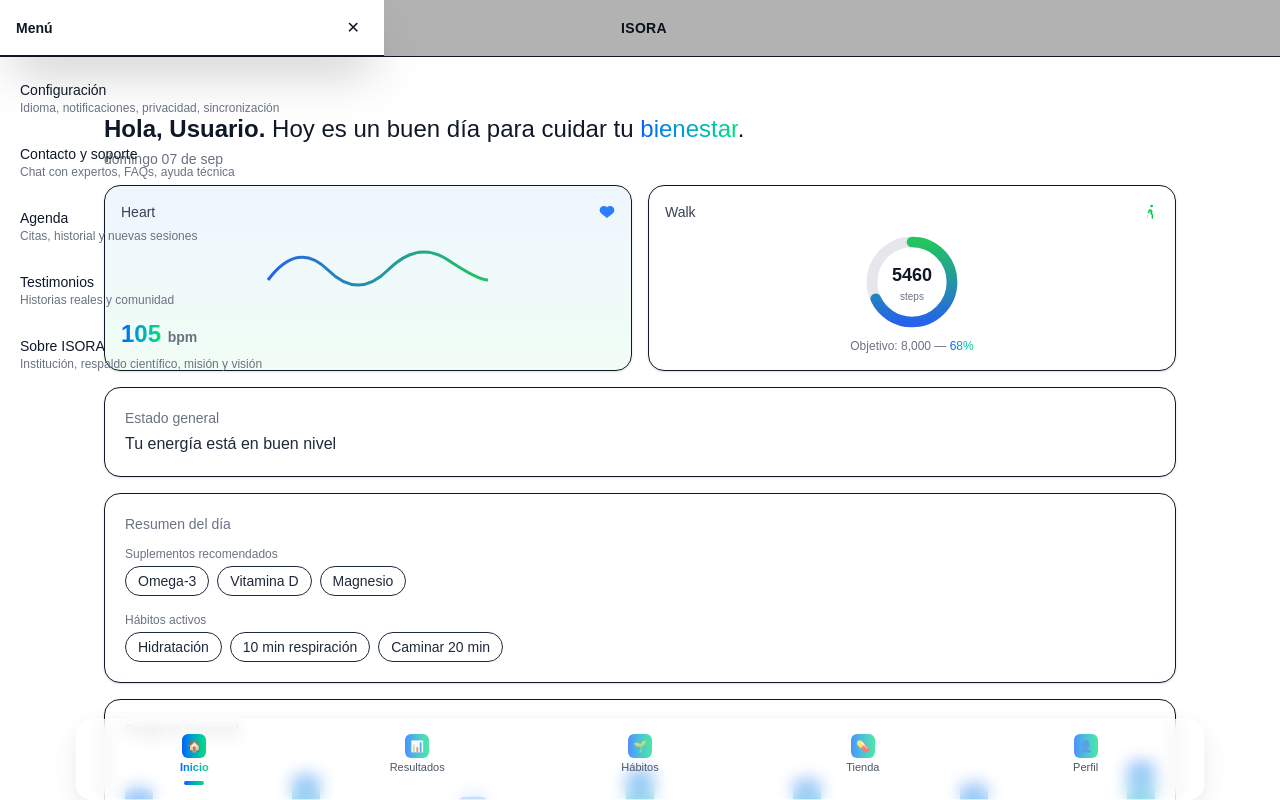
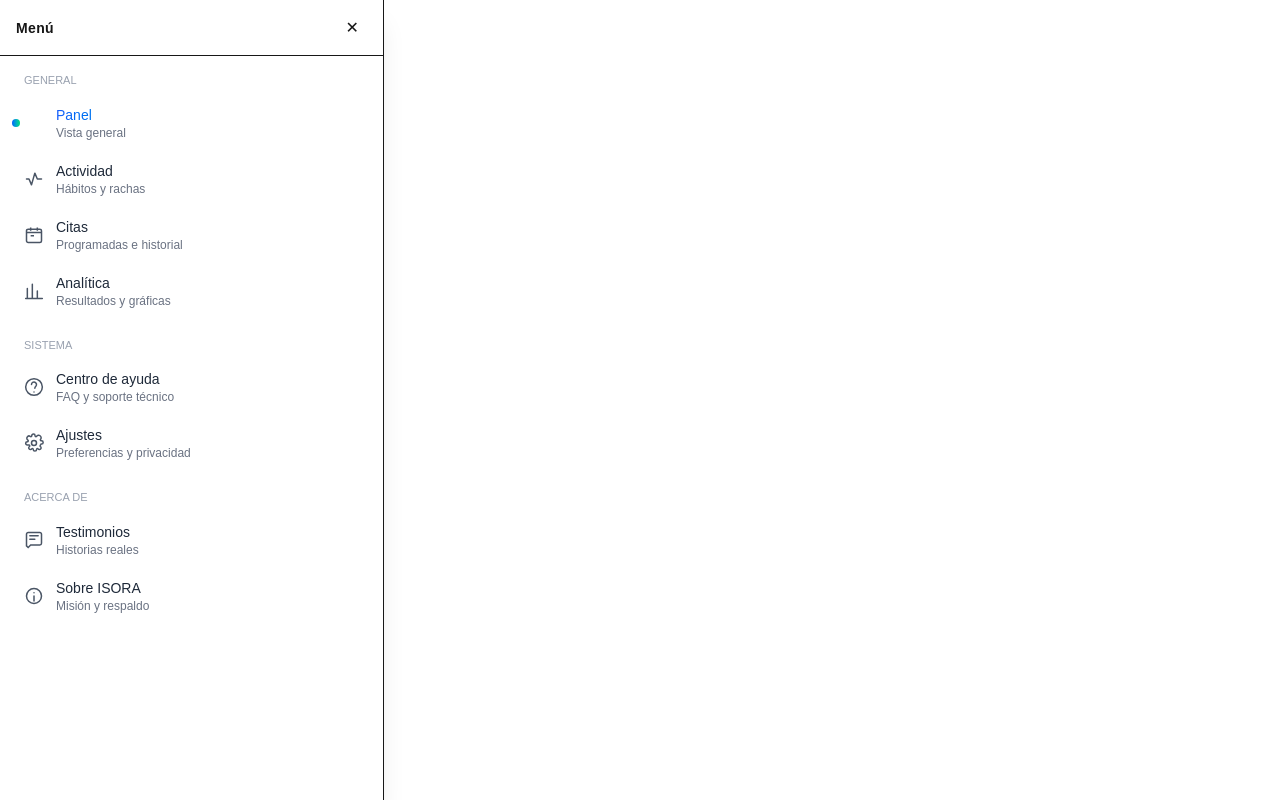
Before and after one commit to DanaeRam/tienda-online, a Next.js app: page /inicio in a window 1280 px wide. Both pictures are taken after a click on the button "Abrir menú". Shown: the top 800 px of the page. Built offline with nearby package versions, Linux system fonts and the light colour scheme.

Commit message:
cambios7

```diff
--- /dev/null
+++ b/src/app/bienvenido/BienvenidoClient.tsx
@@ -0,0 +1,61 @@
+"use client";
+
+import Image from "next/image";
+import { useState } from "react";
+import { useRouter } from "next/navigation";
+
+export default function BienvenidoClient() {
+  const [transitioning, setTransitioning] = useState(false);
+  const router = useRouter();
+
+  const handleClick = () => {
+    setTransitioning(true);
+    // Espera a que termine la animación (~1s) antes de navegar
+    setTimeout(() => {
+      router.push("/auth");
+    }, 1000);
+  };
+
+  return (
+    <main className="relative flex h-svh w-full items-center justify-center bg-white px-6 text-center overflow-hidden">
+      {/* Contenido principal */}
+      <div className="flex flex-col items-center z-10">
+        <div className="mx-auto mb-6 h-16 w-16">
+          <Image src="/logo.svg" alt="Logo de la app" width={64} height={64} priority />
+        </div>
+
+        <h1 className="text-3xl font-semibold text-gray-900">¡Bienvenido!</h1>
+        <p className="mt-2 text-gray-600 max-w-xs">
+          Estamos listos para acompañarte en tu camino de salud y bienestar.
+        </p>
+
+        <button
+          onClick={handleClick}
+          className="mt-8 inline-block rounded-full px-8 py-3 text-white font-semibold
+                     bg-gradient-to-r from-blue-600 to-green-400 shadow-md
+                     hover:opacity-90 active:scale-95 transition-transform duration-150"
+        >
+          Activa tu bienestar
+        </button>
+      </div>
+
+      {/* Overlay de transición tipo "ola" */}
+      <div
+        className={`absolute inset-x-[-10%] bottom-[-40%] h-[160%] pointer-events-none z-20
+                    bg-gradient-to-r from-blue-300 to-green-300
+                    rounded-t-[50%]
+                    transition-transform duration-1000 ease-in-out
+                    ${transitioning ? "translate-y-[-60%]" : "translate-y-[0%]"}
+        `}
+        aria-hidden
+      />
+
+      {/* Variante con clip-path más “orgánica” (opcional):
+          Sustituye el div anterior por este y añade 'will-change: clip-path' para suavidad.
+          <div className={`absolute inset-0 z-20 pointer-events-none transition-[clip-path] duration-1000 ease-in-out
+                           ${transitioning ? 'clip-path-[circle(150%_at_50%_100%)]' : 'clip-path-[circle(0%_at_50%_100%)]'}
+                           bg-gradient-to-r from-blue-300 to-green-300`} />
+      */}
+    </main>
+  );
+}
--- a/src/components/NavHamburger.tsx
+++ b/src/components/NavHamburger.tsx
@@ -3,23 +3,84 @@
 import Link from "next/link";
 import { usePathname } from "next/navigation";
 import { useEffect, useRef, useState } from "react";
+import Portal from "./Portal";
 
+/* Utilidades */
 const G = "from-blue-600 to-green-400";
+const GText = "bg-gradient-to-r from-blue-600 to-green-400 bg-clip-text text-transparent";
 
 function IconMenu() {
   return (
-    <svg viewBox="0 0 24 24" className={`h-6 w-6 bg-gradient-to-r ${G} fill-white rounded-md p-[3px]`} aria-hidden>
-      <path d="M3 6h18v2H3zm0 5h18v2H3zm0 5h18v2H3z" />
+    <svg viewBox="0 0 24 24" className={`h-6 w-6 bg-gradient-to-r ${G} text-white rounded-md p-[3px]`}>
+      <path d="M3 6h18M3 12h18M3 18h18" stroke="currentColor" strokeWidth="2" strokeLinecap="round" />
     </svg>
   );
 }
 
-const LINKS = [
-  { href: "/configuracion", label: "Configuración", desc: "Idioma, notificaciones, privacidad, sincronización" },
-  { href: "/soporte", label: "Contacto y soporte", desc: "Chat con expertos, FAQs, ayuda técnica" },
-  { href: "/agenda", label: "Agenda", desc: "Citas, historial y nuevas sesiones" },
-  { href: "/testimonios", label: "Testimonios", desc: "Historias reales y comunidad" },
-  { href: "/sobre", label: "Sobre ISORA", desc: "Institución, respaldo científico, misión y visión" },
+/* Íconos de trazo minimalistas */
+const I = {
+  dashboard: (
+    <svg viewBox="0 0 24 24" className="h-5 w-5" stroke="currentColor" fill="none" strokeWidth="1.8">
+      <path d="M3 3h8v8H3zM13 3h8v5h-8zM13 10h8v11h-8zM3 13h8v8H3z" />
+    </svg>
+  ),
+  activity: (
+    <svg viewBox="0 0 24 24" className="h-5 w-5" stroke="currentColor" fill="none" strokeWidth="1.8">
+      <path d="M3 12h3l3 7 4-14 3 7h5" strokeLinecap="round" strokeLinejoin="round" />
+    </svg>
+  ),
+  appointments: (
+    <svg viewBox="0 0 24 24" className="h-5 w-5" stroke="currentColor" fill="none" strokeWidth="1.8">
+      <rect x="3" y="5" width="18" height="16" rx="2" />
+      <path d="M8 3v4M16 3v4M3 9h18M8 13h4" />
+    </svg>
+  ),
+  analytics: (
+    <svg viewBox="0 0 24 24" className="h-5 w-5" stroke="currentColor" fill="none" strokeWidth="1.8">
+      <path d="M4 20V9M10 20V4M16 20v-8M22 21H2" strokeLinecap="round" />
+    </svg>
+  ),
+  help: (
+    <svg viewBox="0 0 24 24" className="h-5 w-5" stroke="currentColor" fill="none" strokeWidth="1.8">
+      <path d="M12 18h.01M9 9a3 3 0 1 1 5.2 2.1c-.7.7-1.2 1.2-1.2 2.4M12 22a10 10 0 1 1 0-20 10 10 0 0 1 0 20z" strokeLinecap="round" />
+    </svg>
+  ),
+  settings: (
+    <svg viewBox="0 0 24 24" className="h-5 w-5" stroke="currentColor" fill="none" strokeWidth="1.8">
+      <path d="M12 15a3 3 0 1 0 0-6 3 3 0 0 0 0 6z" />
+      <path d="M19.4 15a1 1 0 0 0 .2 1.1l.1.1a2 2 0 1 1-2.8 2.8l-.1-.1a1 1 0 0 0-1.1-.2 1 1 0 0 0-.6.8v.2a2 2 0 1 1-4 0v-.2a1 1 0 0 0-.6-.8 1 1 0 0 0-1.1.2l-.1.1a2 2 0 1 1-2.8-2.8l.1-.1a1 1 0 0 0 .2-1.1 1 1 0 0 0-.8-.6H4a2 2 0 1 1 0-4h.2a1 1 0 0 0 .8-.6 1 1 0 0 0-.2-1.1l-.1-.1A2 2 0 1 1 7.5 4l.1.1a1 1 0 0 0 1.1.2 1 1 0 0 0 .6-.8V3.3a2 2 0 1 1 4 0v.2a1 1 0 0 0 .6.8 1 1 0 0 0 1.1-.2l.1-.1A2 2 0 1 1 20 7.5l-.1.1a1 1 0 0 0-.2 1.1 1 1 0 0 0 .8.6H21a2 2 0 1 1 0 4h-.2a1 1 0 0 0-.8.6z" />
+    </svg>
+  ),
+  testimonials: (
+    <svg viewBox="0 0 24 24" className="h-5 w-5" stroke="currentColor" fill="none" strokeWidth="1.8">
+      <path d="M7 11h6M7 7h10M5 21l3-3h11a2 2 0 0 0 2-2V5a2 2 0 0 0-2-2H5a2 2 0 0 0-2 2v14l2 2z" strokeLinecap="round" />
+    </svg>
+  ),
+  about: (
+    <svg viewBox="0 0 24 24" className="h-5 w-5" stroke="currentColor" fill="none" strokeWidth="1.8">
+      <path d="M12 12v6M12 8h.01M21 12a9 9 0 1 1-18 0 9 9 0 0 1 18 0z" strokeLinecap="round" />
+    </svg>
+  ),
+};
+
+type Item = { href: string; label: string; icon: React.ReactNode; desc?: string };
+
+/* Listas (en español) */
+const GENERAL: Item[] = [
+  { href: "/inicio",      label: "Panel",        icon: I.dashboard,     desc: "Vista general" },
+  { href: "/habitos",     label: "Actividad",    icon: I.activity,      desc: "Hábitos y rachas" },
+  { href: "/agenda",      label: "Citas",        icon: I.appointments,  desc: "Programadas e historial" },
+  { href: "/resultados",  label: "Analítica",    icon: I.analytics,     desc: "Resultados y gráficas" },
+];
+
+const SISTEMA: Item[] = [
+  { href: "/soporte",        label: "Centro de ayuda", icon: I.help,      desc: "FAQ y soporte técnico" },
+  { href: "/configuracion",  label: "Ajustes",         icon: I.settings,  desc: "Preferencias y privacidad" },
+];
+
+const ACERCA: Item[] = [
+  { href: "/testimonios", label: "Testimonios", icon: I.testimonials, desc: "Historias reales" },
+  { href: "/sobre",       label: "Sobre ISORA", icon: I.about,        desc: "Misión y respaldo" },
 ];
 
 export default function NavHamburger() {
@@ -27,18 +88,53 @@
   const pathname = usePathname();
   const panelRef = useRef<HTMLDivElement>(null);
 
+  /* Cierra al navegar */
+  useEffect(() => { setOpen(false); }, [pathname]);
+
+  /* Escape para cerrar */
   useEffect(() => {
-    // cierra el panel al navegar
-    setOpen(false);
-  }, [pathname]);
-
-  useEffect(() => {
-    function onKey(e: KeyboardEvent) {
-      if (e.key === "Escape") setOpen(false);
-    }
+    function onKey(e: KeyboardEvent) { if (e.key === "Escape") setOpen(false); }
     window.addEventListener("keydown", onKey);
     return () => window.removeEventListener("keydown", onKey);
   }, []);
+
+  /* Bloquear scroll del body al abrir */
+  useEffect(() => {
+    if (open) {
+      const prev = document.body.style.overflow;
+      document.body.style.overflow = "hidden";
+      return () => { document.body.style.overflow = prev; };
+    }
+  }, [open]);
+
+  /* Item */
+  const NavItem = ({ item }: { item: Item }) => {
+    const active = pathname === item.href || pathname?.startsWith(item.href + "/");
+    return (
+      <li>
+        <Link
+          href={item.href}
+          className="group relative flex items-center gap-3 rounded-lg px-3 py-2 hover:bg-gray-50 transition-colors"
+        >
+          {/* indicador activo */}
+          <span
+            className={[
+              "absolute left-0 top-1/2 -translate-y-1/2 h-2 w-2 rounded-full",
+              active ? `bg-gradient-to-r ${G}` : "bg-transparent",
+            ].join(" ")}
+            aria-hidden
+          />
+          {/* icono */}
+          <span className={active ? `text-transparent ${GText}` : "text-gray-600"}>{item.icon}</span>
+          {/* texto */}
+          <div className="flex-1">
+            <p className={["text-sm", active ? GText : "text-gray-800"].join(" ")}>{item.label}</p>
+            {item.desc && <p className="text-xs text-gray-500">{item.desc}</p>}
+          </div>
+        </Link>
+      </li>
+    );
+  };
 
   return (
     <>
@@ -50,48 +146,53 @@
         <IconMenu />
       </button>
 
-      {/* Overlay */}
+      <Portal>
+        {/* Overlay blanco opaco, cubre TODO */}
+        {open && (
           <div
-        className={[
-          "fixed inset-0 z-50 bg-black/30 transition-opacity",
-          open ? "opacity-100 pointer-events-auto" : "opacity-0 pointer-events-none",
-        ].join(" ")}
+            className="fixed inset-0 z-[9996] bg-white"
             onClick={() => setOpen(false)}
           />
+        )}
 
-      {/* Panel lateral */}
+        {/* Panel lateral por encima del overlay */}
         <div
           ref={panelRef}
           className={[
-          "fixed left-0 top-0 z-50 h-full w-[84%] max-w-sm bg-white shadow-2xl",
+            "fixed left-0 top-0 z-[9997] h-full w-[86%] max-w-sm",
+            "bg-white shadow-xl border-r",
             "transition-transform duration-300 ease-out",
             open ? "translate-x-0" : "-translate-x-full",
           ].join(" ")}
+          role="dialog"
+          aria-modal="true"
+          aria-label="Menú principal"
         >
-        <div className="flex items-center justify-between px-4 h-14 border-b">
-          <span className="text-sm font-semibold">Menú</span>
-          <button onClick={() => setOpen(false)} aria-label="Cerrar" className="rounded p-2 hover:bg-gray-50">
-            ✕
-          </button>
+          {/* Header del panel */}
+          <div className="h-14 flex items-center justify-between px-4 border-b">
+            <span className="text-sm font-semibold tracking-wide">Menú</span>
+            <button onClick={() => setOpen(false)} aria-label="Cerrar" className="rounded p-2 hover:bg-gray-50">✕</button>
           </div>
 
-        <nav className="px-2 py-3">
-          <ul className="space-y-1">
-            {LINKS.map((l) => (
-              <li key={l.href}>
-                <Link
-                  href={l.href}
-                  className="block rounded-lg px-3 py-3 hover:bg-gray-50"
-                  title={l.desc}
-                >
-                  <p className="text-sm font-medium">{l.label}</p>
-                  <p className="text-xs text-gray-500">{l.desc}</p>
-                </Link>
-              </li>
-            ))}
+          {/* Contenido */}
+          <nav className="px-3 py-4">
+            <p className="px-3 text-[11px] font-medium text-gray-400">GENERAL</p>
+            <ul className="mt-2 space-y-1">
+              {GENERAL.map((item) => <NavItem key={item.href} item={item} />)}
+            </ul>
+
+            <p className="mt-5 px-3 text-[11px] font-medium text-gray-400">SISTEMA</p>
+            <ul className="mt-2 space-y-1">
+              {SISTEMA.map((item) => <NavItem key={item.href} item={item} />)}
+            </ul>
+
+            <p className="mt-5 px-3 text-[11px] font-medium text-gray-400">ACERCA DE</p>
+            <ul className="mt-2 space-y-1 pb-6">
+              {ACERCA.map((item) => <NavItem key={item.href} item={item} />)}
             </ul>
           </nav>
         </div>
+      </Portal>
     </>
   );
 }
--- /dev/null
+++ b/src/components/Portal.tsx
@@ -0,0 +1,22 @@
+// src/components/Portal.tsx
+"use client";
+import { useEffect, useRef, useState } from "react";
+import { createPortal } from "react-dom";
+
+export default function Portal({ children }: { children: React.ReactNode }) {
+  const ref = useRef<Element | null>(null);
+  const [mounted, setMounted] = useState(false);
+
+  useEffect(() => {
+    const el = document.createElement("div");
+    el.setAttribute("id", "portal-root");
+    document.body.appendChild(el);
+    ref.current = el;
+    setMounted(true);
+    return () => {
+      if (ref.current) document.body.removeChild(ref.current);
+    };
+  }, []);
+
+  return mounted && ref.current ? createPortal(children, ref.current) : null;
+}
```
Lines whose indentation alone changed are shown as unchanged.
